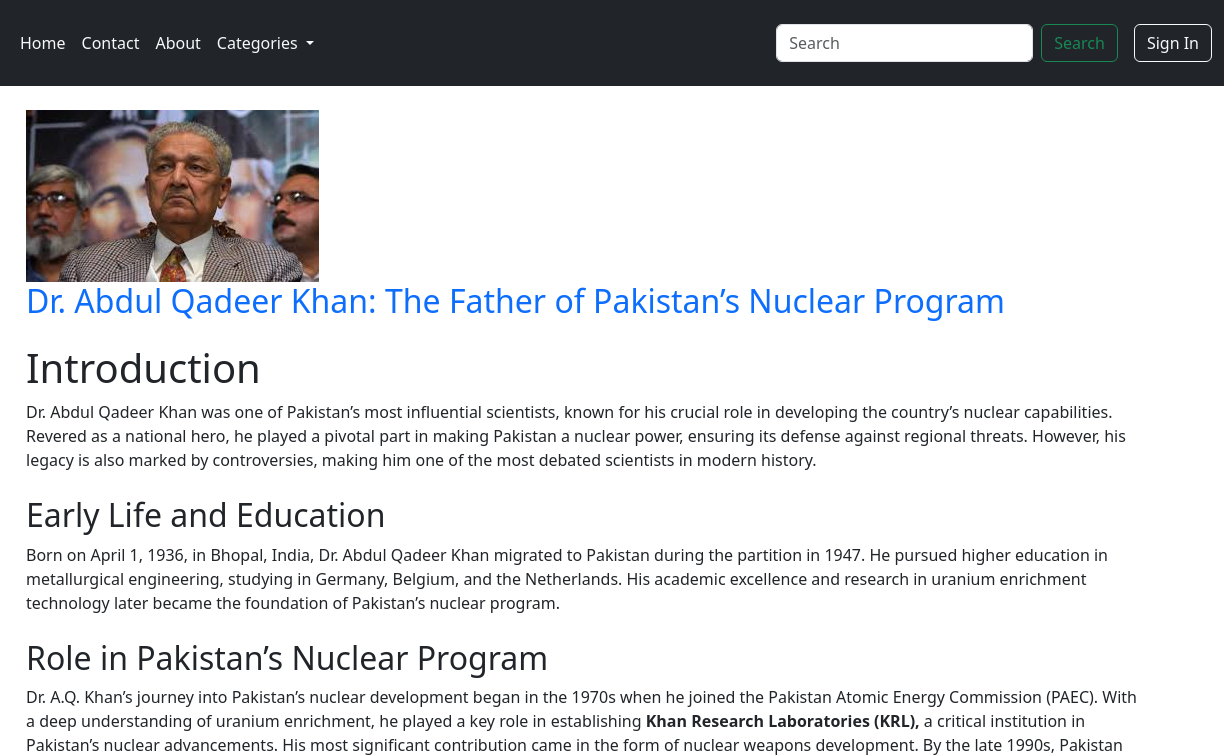
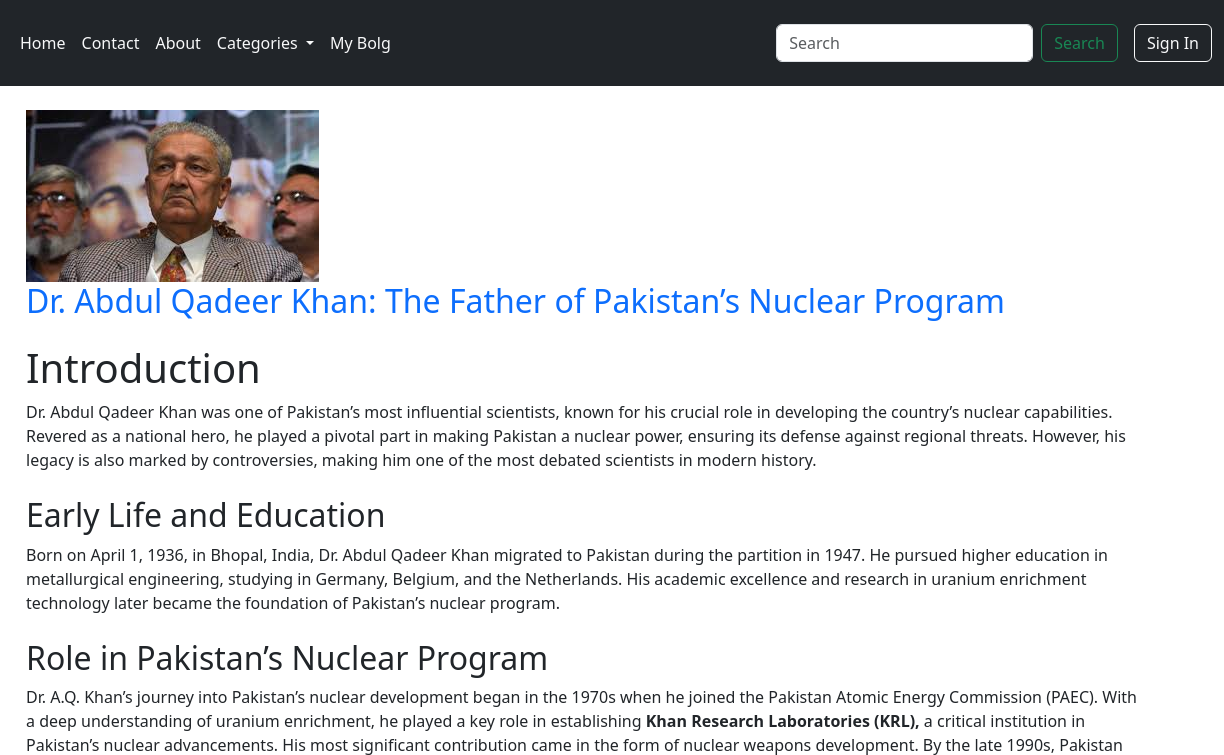
Before and after one commit to muhammadhuzaifa907/My-second-Web, a plain HTML site: page blog.html in a window 1280 px wide. Shown: the top 755 px of the page, 56-1280 px from the left. Drawn offline with nearby package versions, Linux system fonts and the light colour scheme.

Commit message:
Update blog.html

```diff
--- a/blog.html
+++ b/blog.html
@@ -55,6 +55,9 @@
             <li><a class="dropdown-item" href="#">Health</a></li>
           </ul>
         </li>
+         <li class="nav-item">
+              <a class="nav-link text-light" href="blogpage.html">My Bolg</a>
+            </li>
       </ul>
       <form class="d-flex me-3">
         <input class="form-control me-2 mt-3" type="search" placeholder="Search" aria-label="Search">
```
